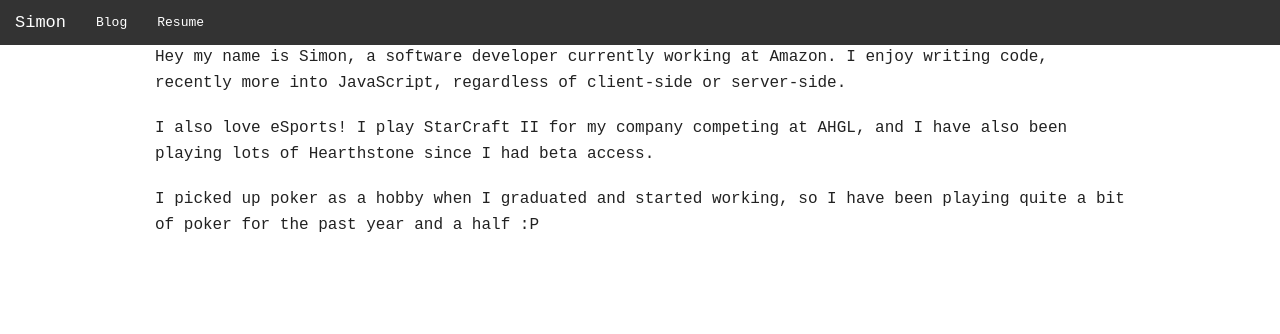
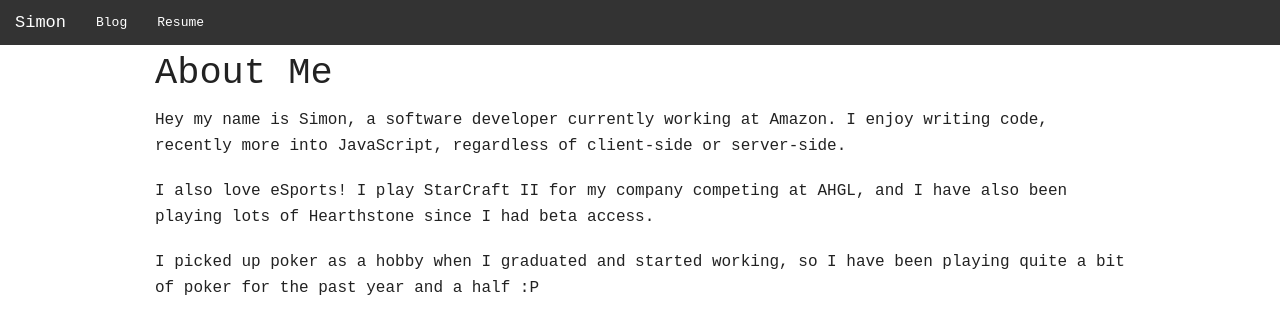
Before and after one commit to lhr0909/lhr0909.github.io, a Jekyll site: the page built from index.html, in a window 1280 px wide. Shown: the top 334 px of the page. Built offline with Jekyll 4.4.1, drawn with Linux system fonts in a browser that asks for light colours; Markdown is read by kramdown in place of the engine named in the settings.

Commit message:
Minor fixes on wording

```diff
--- a/blog/index.html
+++ b/blog/index.html
@@ -5,7 +5,7 @@
 
 <div id="blog" class="row">
     <div class="columns">
-        <h1>{{ page.title }}</h1>
+        <h2>{{ page.title }}</h2>
         <ul class="blog-list">
             {% for post in site.posts %}
                 <li>
--- a/index.html
+++ b/index.html
@@ -4,6 +4,7 @@
 ---
 <div class="row">
     <div class="columns">
+        <h2>About Me</h2>
         <p>
             Hey my name is Simon, a software developer currently working at Amazon.
             I enjoy writing code, recently more into JavaScript,
--- a/resume/index.html
+++ b/resume/index.html
@@ -5,7 +5,7 @@
 
 <div class="row">
     <div id="resume" class="columns">
-        <h1>{{ page.title }}</h1>
+        <h2>{{ page.title }}</h2>
         <iframe width="100%" height="1200" frameborder="0" src="https://docs.google.com/document/d/1pl77oOESRsGdujJoPryIe9EyPDujqyDA5XBGEzymJv0/edit?usp=sharing"></iframe>
     </div>
 </div>
```
